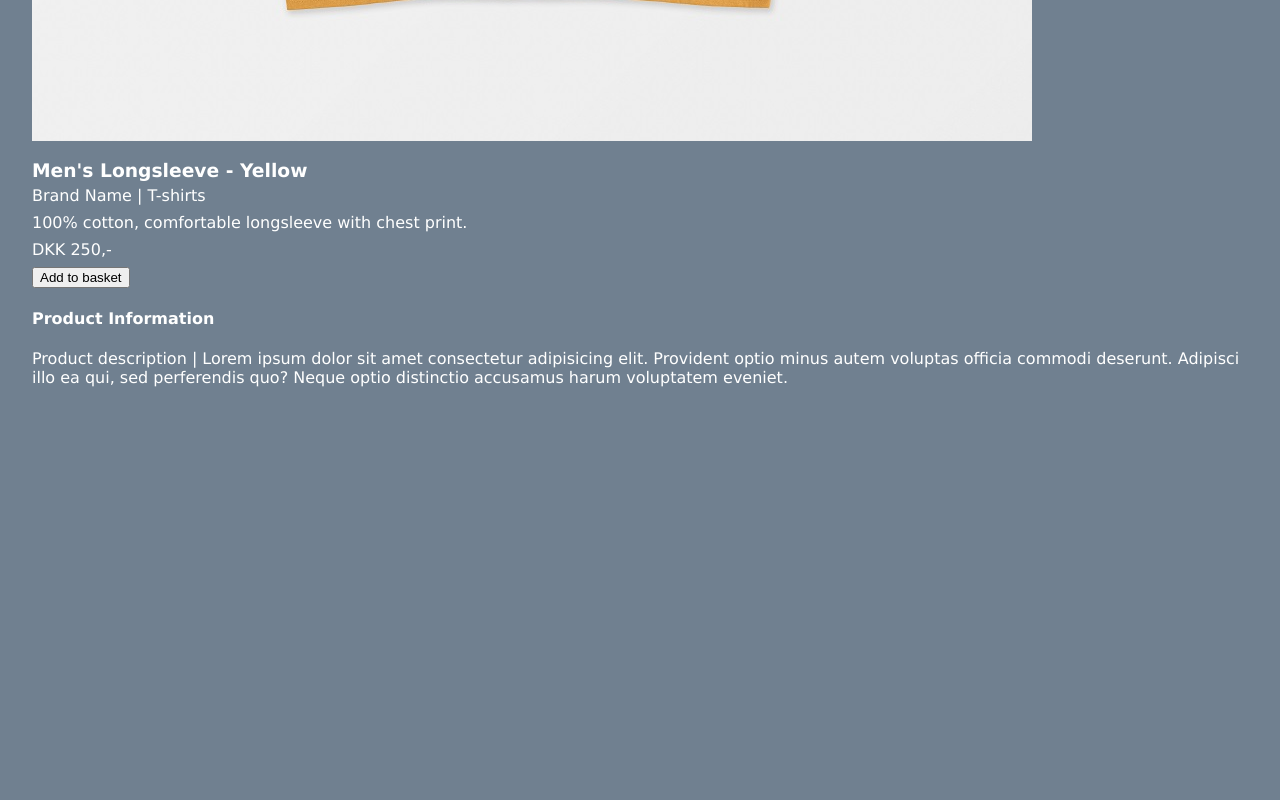
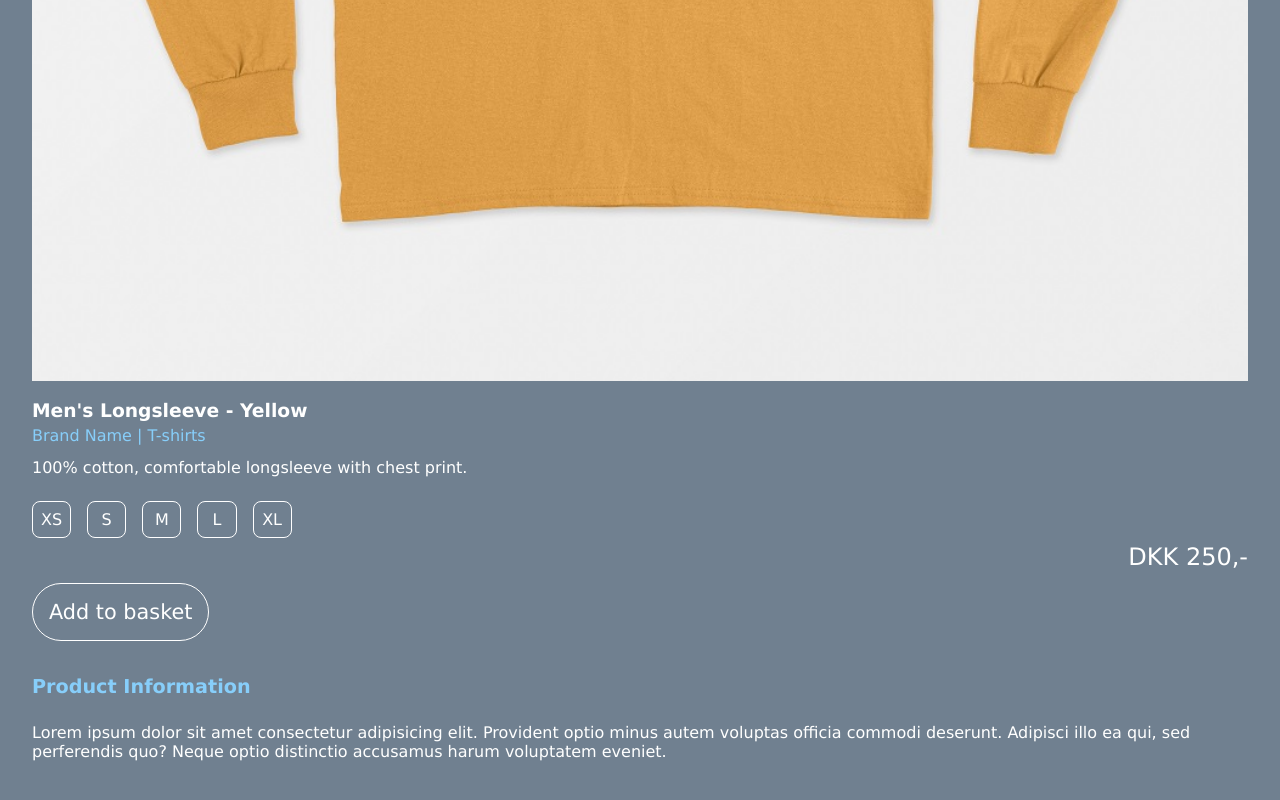
Before and after one commit to mariatlund/SEM2, a plain HTML site: page 07_DIG-USER-INT/Static-product-site/product.html in a window 1280 px wide. Shown: the part 986-1786 px from the top of the page. Before the commit the page ends 1413 px from the top, so only its background shows below. Drawn offline with Linux system fonts and the light colour scheme.

Commit message:
product page styling

```diff
--- a/07_DIG-USER-INT/Sandbox/style.css
+++ b/07_DIG-USER-INT/Sandbox/style.css
@@ -1,3 +1,3 @@
 body {
-  color: darkgray;
+  background-color: darkgray;
 }
--- a/07_DIG-USER-INT/Static-product-site/product.html
+++ b/07_DIG-USER-INT/Static-product-site/product.html
@@ -19,19 +19,26 @@
       <section class="purchase-box">
         <img src="images/product-placeholder.jpg" alt="Product name" />
         <h3>Men's Longsleeve - Yellow</h3>
-        <p>Brand Name | T-shirts</p>
+        <p class="product-tags">Brand Name | T-shirts</p>
         <p>100% cotton, comfortable longsleeve with chest print.</p>
-        <p>DKK 250,-</p>
-        <button>Add to basket</button>
+        <ol>
+          <li>XS</li>
+          <li>S</li>
+          <li>M</li>
+          <li>L</li>
+          <li>XL</li>
+        </ol>
+        <p class="product-price">DKK 250,-</p>
+        <p class="product-button">Add to basket</p>
       </section>
 
       <section id="product-information">
         <h4>Product Information</h4>
         <p>
-          Product description | Lorem ipsum dolor sit amet consectetur
-          adipisicing elit. Provident optio minus autem voluptas officia commodi
-          deserunt. Adipisci illo ea qui, sed perferendis quo? Neque optio
-          distinctio accusamus harum voluptatem eveniet.
+          Lorem ipsum dolor sit amet consectetur adipisicing elit. Provident
+          optio minus autem voluptas officia commodi deserunt. Adipisci illo ea
+          qui, sed perferendis quo? Neque optio distinctio accusamus harum
+          voluptatem eveniet.
         </p>
       </section>
     </main>
--- a/07_DIG-USER-INT/Static-product-site/style.css
+++ b/07_DIG-USER-INT/Static-product-site/style.css
@@ -22,10 +22,14 @@ h1 {
 
 h2 {
   color: lightskyblue;
+  margin-top: 0rem;
 }
 
 nav {
-  text-align: right;
+  margin-bottom: 1.5rem;
+  display: flex;
+  flex-direction: row;
+  justify-content: space-around;
 }
 
 a:hover {
@@ -41,11 +45,13 @@ ol {
   list-style: none;
   padding: 0rem;
   margin: 0rem;
+  margin-bottom: 1rem;
 }
 
 main {
   display: grid;
   grid-template-columns: 1fr;
+  align-content: center;
 }
 
 li {
@@ -61,6 +67,12 @@ li {
   display: flex;
   flex-direction: column;
   margin-bottom: 2rem;
+}
+
+.product a:hover {
+  background-color: lightskyblue;
+  border-color: lightskyblue;
+  color: white;
 }
 
 img {
@@ -92,7 +104,51 @@ p {
   border-style: solid;
   border-width: 1px;
   border-radius: 2rem;
-  /* text-align: center; */
   max-width: fit-content;
   padding: 1rem;
 }
+
+h4 {
+  color: lightskyblue;
+  font-size: 1.2rem;
+}
+
+.product-button {
+  font-size: 1.3rem;
+  border-style: solid;
+  border-width: 1px;
+  border-radius: 2rem;
+  max-width: fit-content;
+  padding: 1rem;
+}
+
+.product-button:hover {
+  background-color: lightskyblue;
+  border-color: lightskyblue;
+}
+
+.purchase-box {
+  display: flex;
+  flex-direction: column;
+}
+
+.purchase-box ol {
+  display: grid;
+  grid-template-columns: repeat(5, 1fr);
+  max-width: max-content;
+  grid-gap: 1rem;
+  margin-top: 1rem;
+  margin-bottom: 0rem;
+}
+
+.purchase-box li {
+  border-style: solid;
+  border-radius: 0.5rem;
+  padding: 0.5rem;
+  text-align: center;
+}
+
+.purchase-box li:hover {
+  background-color: lightskyblue;
+  border-color: lightskyblue;
+}
```
Also changed, not shown: 07_DIG-USER-INT/Sandbox/index.html (+26 -1 lines).
